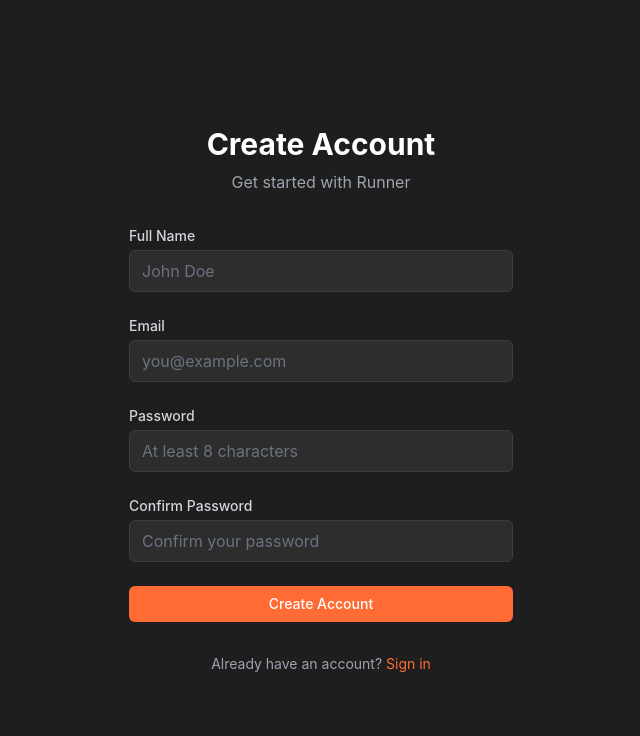
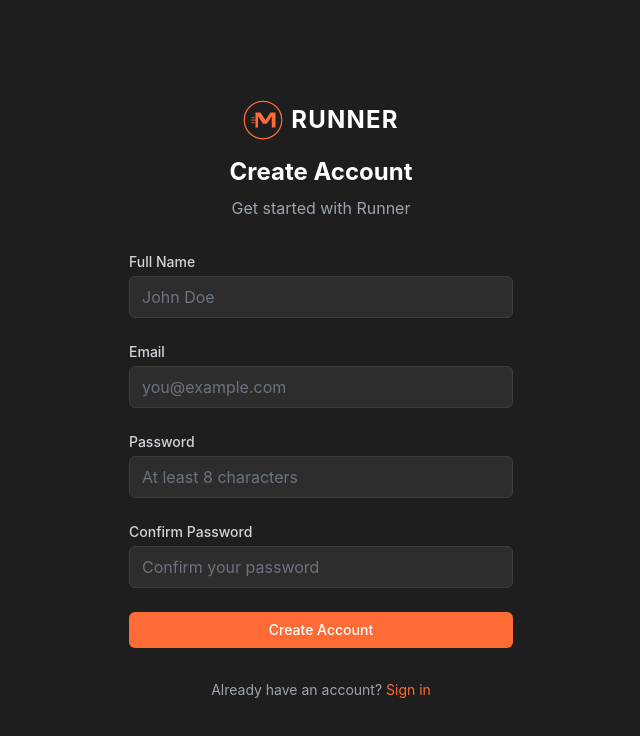
Before and after one commit to Bitaron/Runner, a Next.js app in the folder apps/web/: page /register in a window 1280 px wide. Shown: the top 736 px of the page, without its empty margins (319-959 px from the left). Built offline with nearby package versions, Linux system fonts and the light colour scheme; no server answers.

Commit message:
Add Logo component with Runner branding - shows on login, register, loading, and sidebar

```diff
--- a/apps/web/src/app/(auth)/login/page.tsx
+++ b/apps/web/src/app/(auth)/login/page.tsx
@@ -7,6 +7,7 @@ import { useAuthStore } from '@/stores/authStore';
 import { apiClient } from '@/lib/api';
 import { Button } from '@/components/ui/Button';
 import { Input } from '@/components/ui/Input';
+import { LogoWithText } from '@/components/ui/Logo';
 import type { User } from '@apiforge/shared';
 
 export default function LoginPage() {
@@ -63,7 +64,10 @@ export default function LoginPage() {
   return (
     <div className="space-y-8">
       <div className="text-center">
-        <h1 className="text-3xl font-bold text-white mb-2">Welcome Back</h1>
+        <div className="flex justify-center mb-4">
+          <LogoWithText size="lg" />
+        </div>
+        <h1 className="text-2xl font-bold text-white mb-2">Welcome Back</h1>
         <p className="text-gray-400">Sign in to your Runner account</p>
       </div>
 
--- a/apps/web/src/app/(auth)/register/page.tsx
+++ b/apps/web/src/app/(auth)/register/page.tsx
@@ -7,6 +7,7 @@ import { useAuthStore } from '@/stores/authStore';
 import { apiClient } from '@/lib/api';
 import { Button } from '@/components/ui/Button';
 import { Input } from '@/components/ui/Input';
+import { LogoWithText } from '@/components/ui/Logo';
 import type { User } from '@apiforge/shared';
 
 export default function RegisterPage() {
@@ -59,7 +60,10 @@ export default function RegisterPage() {
   return (
     <div className="space-y-8">
       <div className="text-center">
-        <h1 className="text-3xl font-bold text-white mb-2">Create Account</h1>
+        <div className="flex justify-center mb-4">
+          <LogoWithText size="lg" />
+        </div>
+        <h1 className="text-2xl font-bold text-white mb-2">Create Account</h1>
         <p className="text-gray-400">Get started with Runner</p>
       </div>
 
--- a/apps/web/src/app/page.tsx
+++ b/apps/web/src/app/page.tsx
@@ -3,19 +3,18 @@
 import { useEffect, useState } from 'react';
 import { useRouter } from 'next/navigation';
 import { useAuthStore } from '@/stores/authStore';
+import { LogoWithText } from '@/components/ui/Logo';
 
 function LoadingSpinner() {
   return (
     <div className="min-h-screen bg-[#1e1e1e] flex flex-col items-center justify-center">
+      <LogoWithText size="lg" className="mb-8" />
       <div className="relative">
-        <div className="w-16 h-16 border-4 border-[#3d3d3d] rounded-full"></div>
-        <div className="absolute top-0 left-0 w-16 h-16 border-4 border-transparent border-t-[#ff6b35] rounded-full animate-spin"></div>
+        <div className="w-12 h-12 border-4 border-[#3d3d3d] rounded-full"></div>
+        <div className="absolute top-0 left-0 w-12 h-12 border-4 border-transparent border-t-[#ff6b35] rounded-full animate-spin"></div>
       </div>
-      <div className="mt-8 flex flex-col items-center">
-        <h1 className="text-2xl font-bold text-white tracking-wider">RUNNER</h1>
-        <p className="text-gray-500 mt-2 text-sm">Loading your workspace...</p>
-      </div>
-      <div className="mt-8 flex gap-1">
+      <p className="text-gray-500 mt-4 text-sm">Loading your workspace...</p>
+      <div className="mt-6 flex gap-1">
         <div className="w-2 h-2 bg-[#ff6b35] rounded-full animate-bounce" style={{ animationDelay: '0ms' }}></div>
         <div className="w-2 h-2 bg-[#ff6b35] rounded-full animate-bounce" style={{ animationDelay: '150ms' }}></div>
         <div className="w-2 h-2 bg-[#ff6b35] rounded-full animate-bounce" style={{ animationDelay: '300ms' }}></div>
--- a/apps/web/src/components/sidebar/Sidebar.tsx
+++ b/apps/web/src/components/sidebar/Sidebar.tsx
@@ -27,6 +27,7 @@ import { Dropdown } from '../ui/Dropdown';
 import { Modal } from '../ui/Modal';
 import { Input } from '../ui/Input';
 import { Button } from '../ui/Button';
+import { Logo, LogoWithText } from '../ui/Logo';
 import { apiClient } from '@/lib/api';
 
 interface SidebarProps {
@@ -496,6 +497,14 @@ export const Sidebar: React.FC<SidebarProps> = ({
       <div className="flex-1 flex flex-col border-r border-[#3a3a3b]">
         {/* Header */}
         <div className="flex items-center gap-2 px-2 py-2 border-b border-[#3a3a3b]">
+          <div className="flex-1 flex items-center justify-center gap-1 px-2 py-1.5">
+            <Logo size="sm" />
+            <span className="text-sm font-bold text-white tracking-wide">RUNNER</span>
+          </div>
+        </div>
+
+        {/* Action buttons */}
+        <div className="flex items-center gap-2 px-2 py-2 border-b border-[#3a3a3b]">
           <button
             onClick={() => setShowNewCollectionModal(true)}
             className="flex-1 flex items-center justify-center gap-1 px-2 py-1.5 text-xs font-medium bg-[#ff6b35] text-white rounded hover:bg-[#e55a2b] transition-colors"
--- /dev/null
+++ b/apps/web/src/components/ui/Logo.tsx
@@ -0,0 +1,98 @@
+'use client';
+
+import React from 'react';
+
+interface LogoProps {
+  size?: 'sm' | 'md' | 'lg' | 'xl';
+  className?: string;
+}
+
+export const Logo: React.FC<LogoProps> = ({ size = 'md', className = '' }) => {
+  const sizes = {
+    sm: 24,
+    md: 32,
+    lg: 48,
+    xl: 64,
+  };
+
+  const s = sizes[size];
+
+  return (
+    <svg
+      width={s}
+      height={s}
+      viewBox="0 0 64 64"
+      fill="none"
+      className={className}
+      xmlns="http://www.w3.org/2000/svg"
+    >
+      {/* Background circle */}
+      <circle cx="32" cy="32" r="30" fill="#1e1e1e" stroke="#ff6b35" strokeWidth="2"/>
+
+      {/* Runner figure - stylized R */}
+      <path
+        d="M20 44V20h8l8 12 8-12h8v24h-6V26l-8 12h-6l-8-12v18h-6z"
+        fill="#ff6b35"
+      />
+
+      {/* Motion lines */}
+      <path
+        d="M14 28h4M14 32h6M14 36h4"
+        stroke="#ff6b35"
+        strokeWidth="2"
+        strokeLinecap="round"
+        opacity="0.6"
+      />
+    </svg>
+  );
+};
+
+interface LogoWithTextProps {
+  size?: 'sm' | 'md' | 'lg';
+  className?: string;
+}
+
+export const LogoWithText: React.FC<LogoWithTextProps> = ({ size = 'md', className = '' }) => {
+  const logoSizes = {
+    sm: 20,
+    md: 28,
+    lg: 40,
+  };
+
+  const textSizes = {
+    sm: 'text-lg',
+    md: 'text-xl',
+    lg: 'text-2xl',
+  };
+
+  const ls = logoSizes[size];
+  const ts = textSizes[size];
+
+  return (
+    <div className={`flex items-center gap-2 ${className}`}>
+      <svg
+        width={ls}
+        height={ls}
+        viewBox="0 0 64 64"
+        fill="none"
+        xmlns="http://www.w3.org/2000/svg"
+      >
+        <circle cx="32" cy="32" r="30" fill="#1e1e1e" stroke="#ff6b35" strokeWidth="2"/>
+        <path
+          d="M20 44V20h8l8 12 8-12h8v24h-6V26l-8 12h-6l-8-12v18h-6z"
+          fill="#ff6b35"
+        />
+        <path
+          d="M14 28h4M14 32h6M14 36h4"
+          stroke="#ff6b35"
+          strokeWidth="2"
+          strokeLinecap="round"
+          opacity="0.6"
+        />
+      </svg>
+      <span className={`${ts} font-bold text-white tracking-wider`}>RUNNER</span>
+    </div>
+  );
+};
+
+export default Logo;
```
